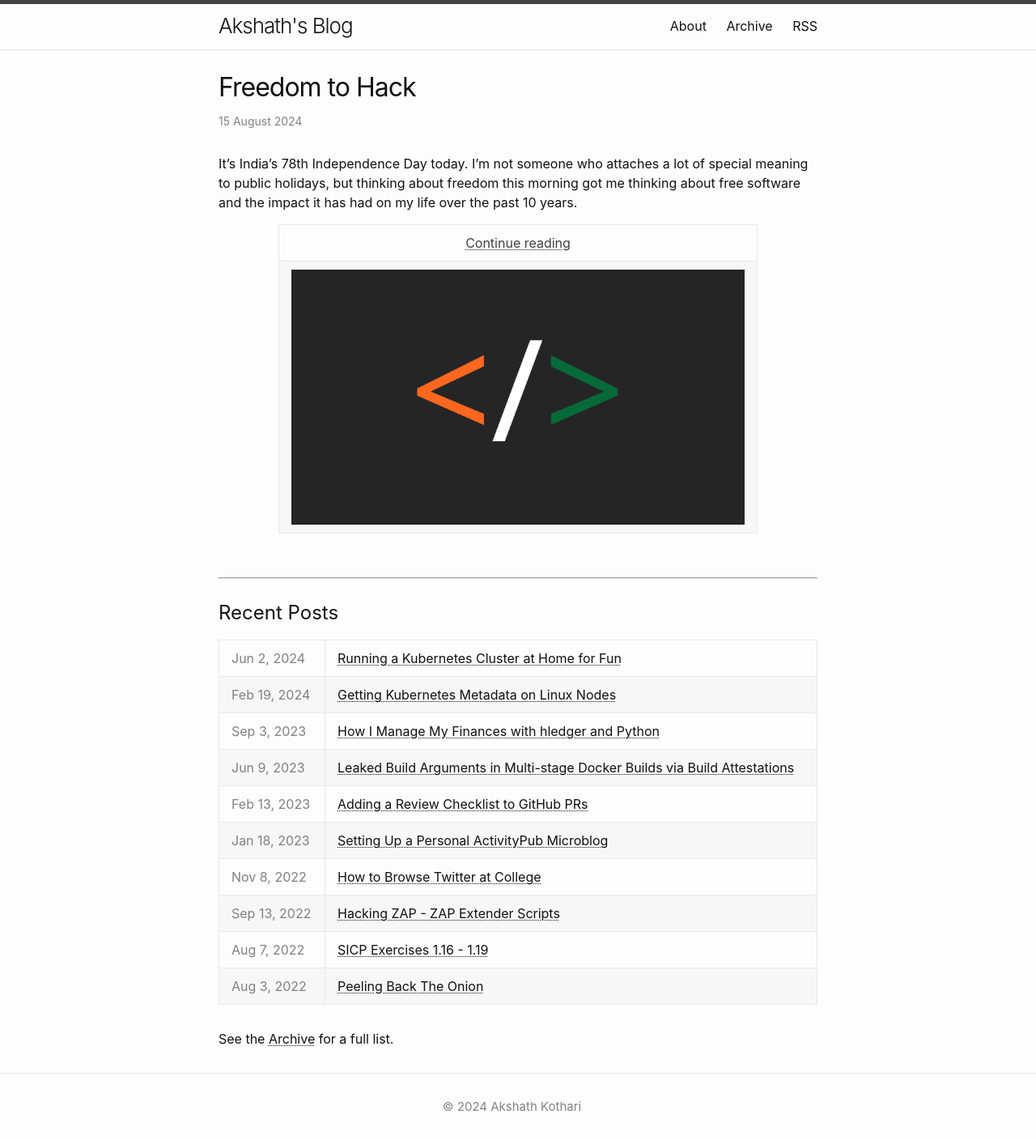
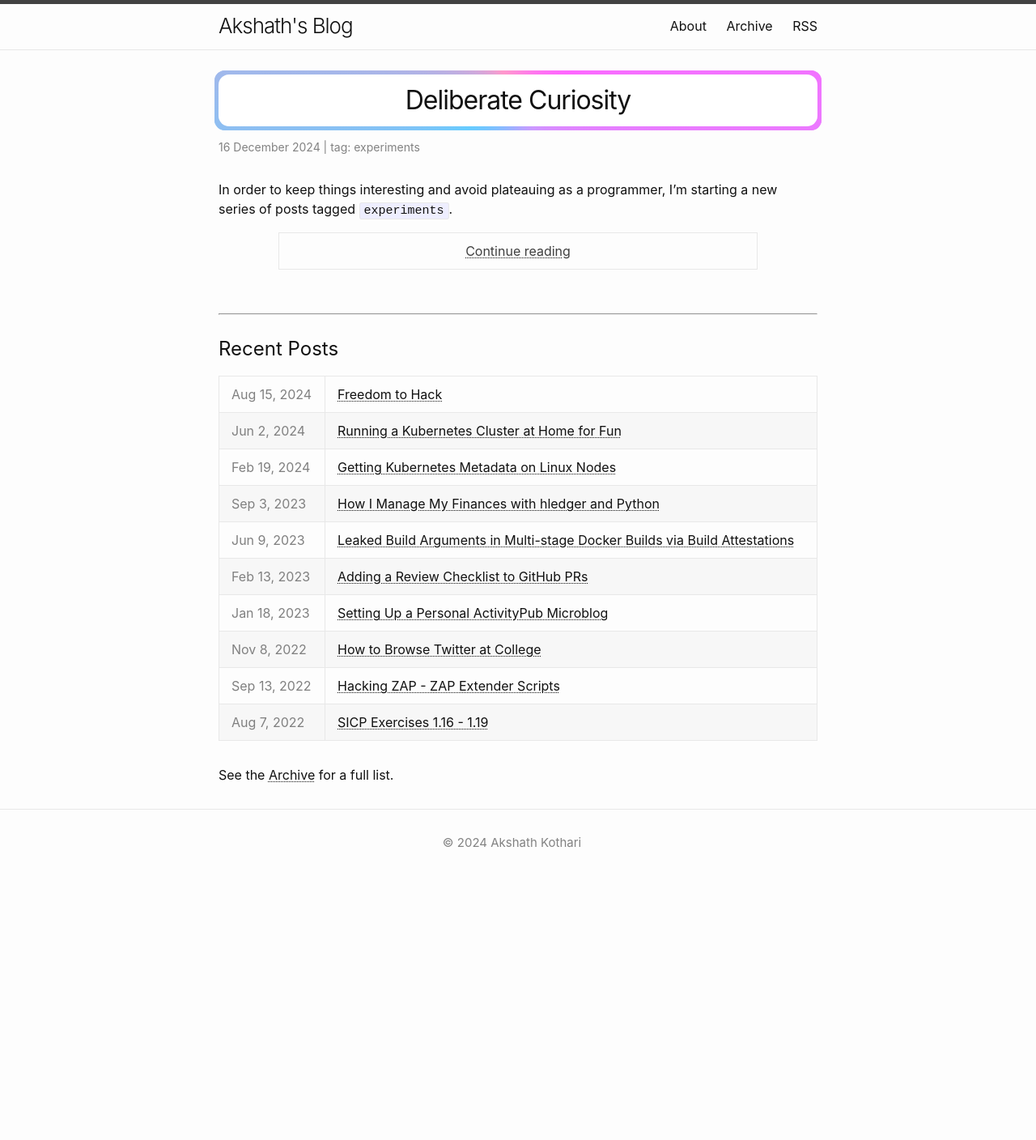
Before and after one commit to ricekot/ricekot.github.io, a Jekyll site: the page built from index.html, in a window 1280 px wide. Shown: the whole page at 81% size. Built offline with Jekyll 4.4.1, drawn with Linux system fonts in a browser that asks for light colours; after the commit the page ends 1083 px from its top, so only the background shows below that.

Commit message:
Add new blog post: deliberate-curiosity
Signed-off-by: ricekot <git@ricekot.com>

```diff
--- a/_layouts/post.html
+++ b/_layouts/post.html
@@ -4,7 +4,7 @@ layout: default
 <article class="post h-entry" itemscope itemtype="https://schema.org/BlogPosting">
 
   <header class="post-header">
-    <h1 class="post-title p-name" itemprop="name headline">{{ page.title | escape }}</h1>
+    <h1 class="post-title p-name" itemprop="name headline">{{ page.title }}</h1>
     <p class="post-meta">
       <time class="dt-published" datetime="{{ page.date | date_to_xmlschema }}" itemprop="datePublished">
         {{ page.date | date: "%-d %B %Y"}}
--- /dev/null
+++ b/_posts/2024/2024-12-16-deliberate-curiosity.md
@@ -0,0 +1,18 @@
+---
+layout: post
+title: <div class="rainbow-border">Deliberate Curiosity</div>
+description: Practicing curiosity to stay sane
+tags: experiments
+date: 2024-12-16 23:00 +0530
+---
+
+In order to keep things interesting and avoid plateauing as a programmer, I'm starting a new series of posts tagged `experiments`.
+
+I want to keep learning and growing, and I think that is only possible if I'm deliberate about it.
+
+There are a lot of cool tools and technologies that I've been reading about and I want to start getting my hands dirty.
+
+That being said, I don't want my posts to be about downloading some tool, setting it up, and doing the "Hello, World!" equivalent with it.
+Ideally, each experiment is going to be about building something unique and meaningful. It doesn't have to be useful, but it does have to be original.
+
+I don't like setting timelines when it comes to my blog (because I've seen too many blogs with a single post that promises a new post every week), but I'll still aim for one experiment per month, simply to have a sense of urgency and keep things moving. I'm not making any promises though 😛.
--- /dev/null
+++ b/_sass/etc/borders.scss
@@ -0,0 +1,40 @@
+.rainbow-border {
+  margin: 0 auto;
+  padding: 0.5em;
+  background: white;
+  text-align: center;
+  border-radius: 13px;
+  position: relative;
+}
+
+@property --angle {
+  syntax: "<angle>";
+  initial-value: 0deg;
+  inherits: false;
+}
+
+.rainbow-border::after,
+.rainbow-border::before {
+  content: '';
+  position: absolute;
+  height: 100%;
+  width: 100%;
+  background-image: conic-gradient(from var(--angle), #ff99cc, #ff66ff, #cc99ff, #66ccff, #ff99cc);
+  top: 50%;
+  left: 50%;
+  translate: -50% -50%;
+  z-index: -1;
+  padding: 5px;
+  border-radius: 13px;
+  animation: 5s spin linear infinite;
+}
+
+@keyframes spin {
+  from {
+    --angle: 0deg;
+  }
+
+  to {
+    --angle: 360deg;
+  }
+}
--- a/_sass/minima.scss
+++ b/_sass/minima.scss
@@ -47,5 +47,6 @@ $on-laptop:        800px !default;
 @import
   "minima/base",
   "minima/layout",
-  "minima/syntax-highlighting"
+  "minima/syntax-highlighting",
+  "etc/borders"
 ;
```
Also changed, not shown: 1 other file.
